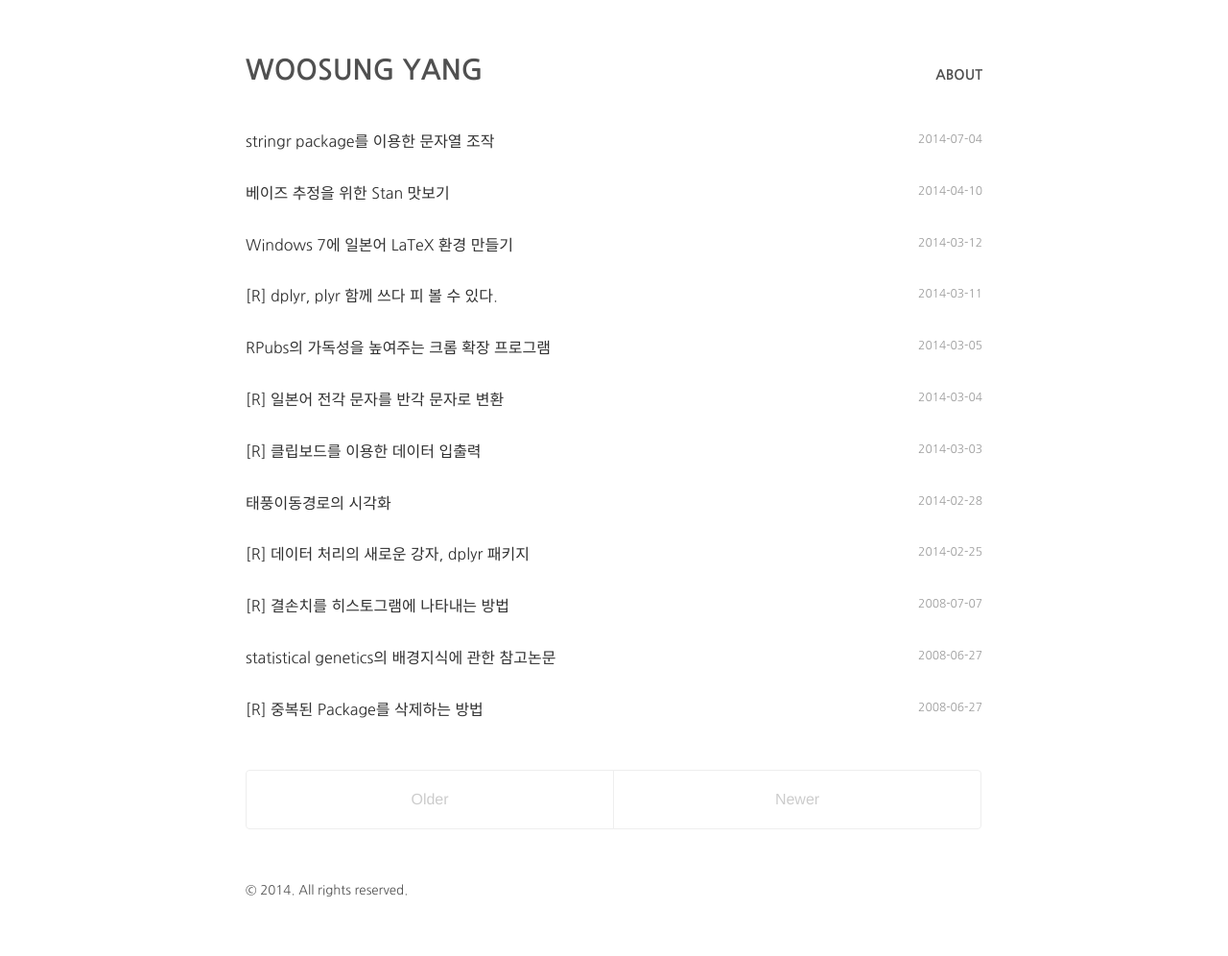
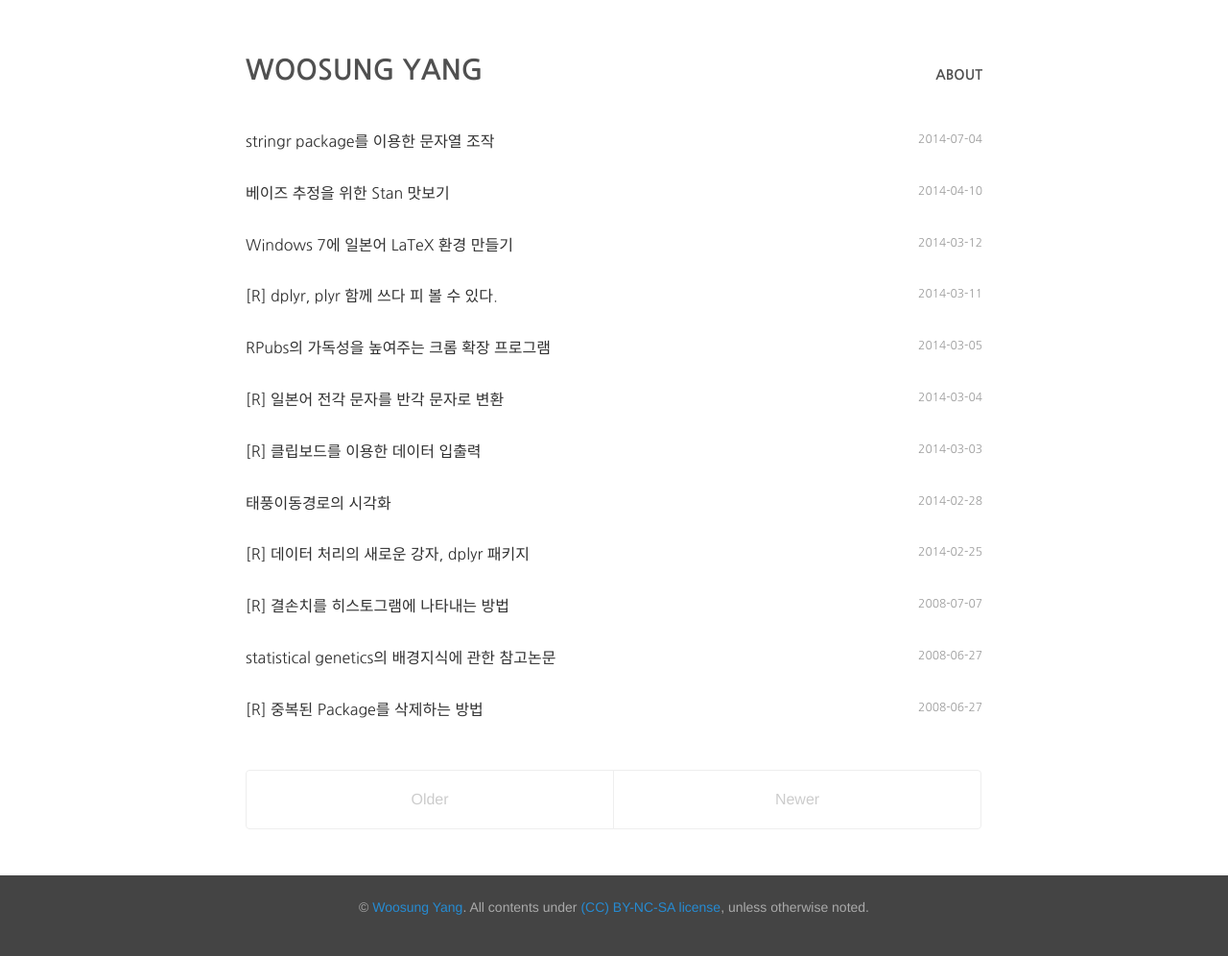
Before and after one commit to mitrad/mitrad.github.io, a Jekyll site: the page built from index.html, in a window 1280 px wide. Shown: the whole page at 96% size. Built offline with Jekyll 4.4.1, drawn with Linux system fonts in a browser that asks for light colours; Markdown is read by kramdown in place of the engine named in the settings; the list of posts is cut into pages by our own code; before the commit the page ends 941 px from its top, so only the background shows below that.

Commit message:
Blog for data analytics

```diff
--- a/_layouts/default.html
+++ b/_layouts/default.html
@@ -2,9 +2,11 @@
 <html lang="en">
 
   {% include head.html %}
+
+  <body>
   {% include google_analytics.html %}
 
-  <body>
+
   <script type="text/javascript" src="http://cdn.mathjax.org/mathjax/latest/MathJax.js?config=TeX-AMS-MML_HTMLorMML"></script>
 
 
@@ -28,13 +30,19 @@
       <main>
         {{ content }}
       </main>
+    </div>
 
       <footer class="footer">
-        <small>
+<!--        <small>
           &copy; <time datetime="{{ site.time | date_to_xmlschema }}">{{ site.time | date: '%Y' }}</time>. All rights reserved.
-        </small>
+        </small> -->
+
+        <p>
+        &copy; <a href="/">Woosung Yang</a>. All contents under
+        <a href="http://creativecommons.org/licenses/by-nc-sa/4.0/" target="_blank">(CC) BY-NC-SA license</a>,
+        unless otherwise noted.
+        </p>
       </footer>
-    </div>
 
   </body>
 </html>
--- a/_layouts/post.html
+++ b/_layouts/post.html
@@ -8,4 +8,7 @@ layout: default
   <time datetime="{{ page.date | date_to_xmlschema }}" class="post-date">{{ page.date | date: "%Y-%m-%d" }}</time>
   </div>
   {{ content }}
+
+<!-- Go to www.addthis.com/dashboard to customize your tools -->
+<!-- <div class="addthis_native_toolbox"></div> -->
 </article>
--- a/public/css/poole.css
+++ b/public/css/poole.css
@@ -346,6 +346,7 @@ tbody tr:nth-child(odd) th {
 .page,
 .post {
   margin-bottom: 4em;
+  text-align:justify;
 }
 
 /* Blog post or page title */
@@ -473,3 +474,20 @@ a.pagination-item:hover {
     font-size: 12px;
     color: #999;
   }
+
+.footer {
+  width: 100%;
+/*  background-color: rgba(240, 240, 240, 0.5); */
+  background-color: #444;
+  color: #aaa;
+  padding: 1.5em 0 1.5em 0;
+  text-align: center;
+  font-family: Helvetica, Arial, sans-serif;
+  font-size: 14px;
+  clear: both;
+}
+
+.footer a {
+  text-decoration: none;
+  /*color: #53b9c9; /*#0a9cb2;*/
+}
```
